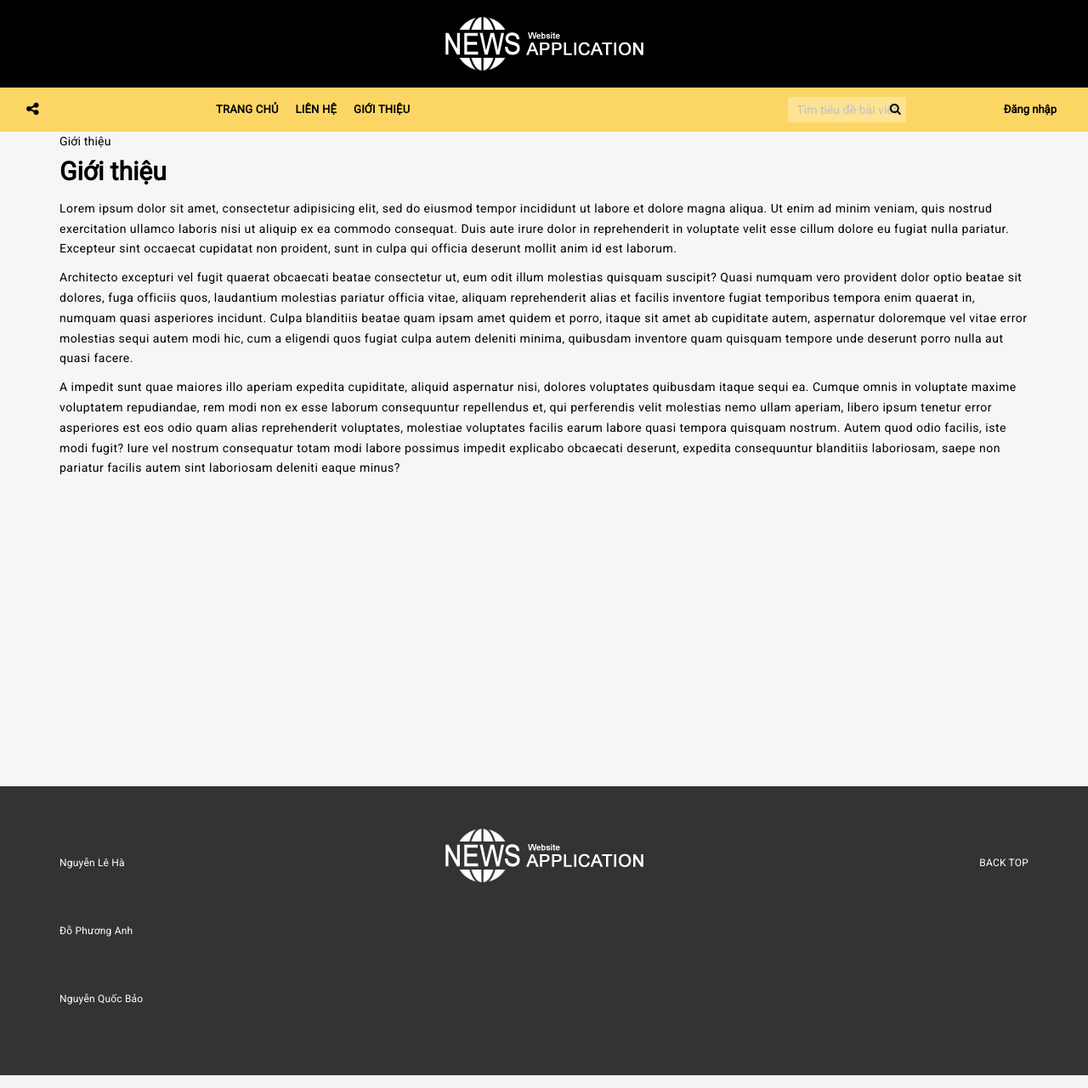
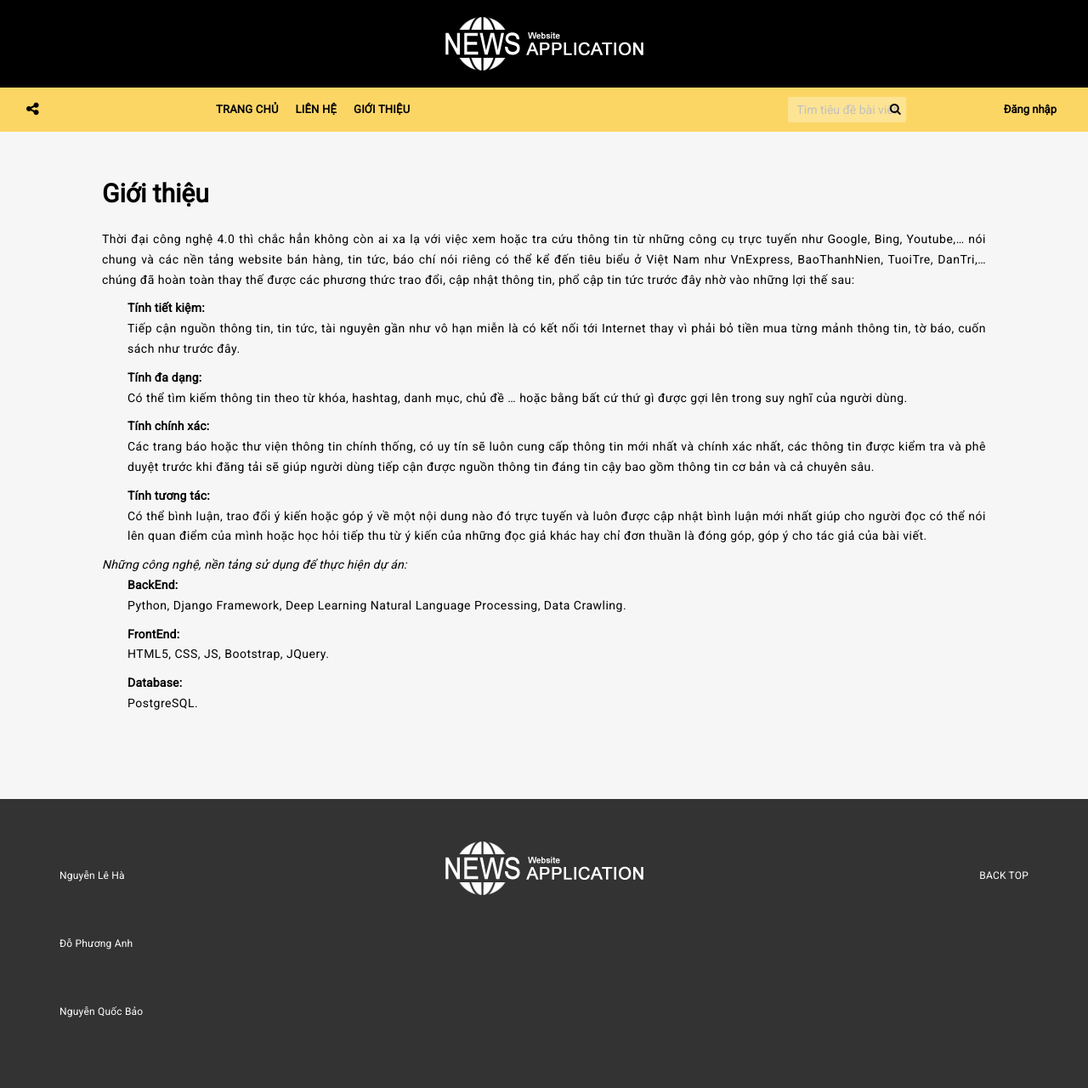
Before and after one commit to sonybao/news_webapp, a Django app: page /about/ in a window 1280 px wide. Shown: the whole page at 85% size. Run offline with Django 3.2, Linux system fonts and the light colour scheme; some libraries are stand-ins or nearby versions.

Commit message:
up fulll

```diff
--- a/NEWS_WEBAPP/forms.py
+++ b/NEWS_WEBAPP/forms.py
@@ -71,7 +71,7 @@ class CommentForm(forms.ModelForm):
 
     class Meta:
         model = Comment
-        fields = ('name', 'body')
+        fields = ('author', 'name', 'body' )
 
 
 class CustomPostForm(forms.ModelForm):
--- a/NEWS_WEBAPP/urls.py
+++ b/NEWS_WEBAPP/urls.py
@@ -35,6 +35,7 @@ urlpatterns = [
                   path('password/', profiles_views.PasswordChange.as_view(), name='changepass'),
                   path('logout/', profiles_views.LogoutSite.as_view(), name='logout'),
                     re_path(r'^ckeditor/', include('ckeditor_uploader.urls')),
-                    path('search', blogs.views.search_bar, name='search'),
+                  path('search', blogs.views.search_bar, name='search'),
+                  path('detailpost/<int:pk>/del_comment', blogs.views.DeleteComment.as_view(), name='delcomment'),
 
               ] + static(settings.MEDIA_URL, document_root=settings.MEDIA_ROOT)
--- a/blogs/models.py
+++ b/blogs/models.py
@@ -22,6 +22,7 @@ class Post(models.Model):
 
 class Comment(models.Model):
     post = models.ForeignKey(Post, related_name="comments", on_delete=models.CASCADE)
+    author = models.ForeignKey(User,related_name="users",on_delete=models.CASCADE,default=None, null=True,blank=True)
     name = models.CharField(max_length=250)
     body = models.TextField()
     date_added = models.DateTimeField(auto_now_add=True)
--- a/blogs/views.py
+++ b/blogs/views.py
@@ -4,6 +4,7 @@ from django.contrib.messages.views import SuccessMessageMixin
 from django.shortcuts import render, redirect
 from django.urls import reverse_lazy
 from django.views.generic import DetailView, CreateView, UpdateView, DeleteView
+from django.urls import reverse
 
 from NEWS_WEBAPP.forms import CommentForm, CustomPostForm
 from blogs.models import Post, Comment
@@ -73,6 +74,9 @@ class DeletePost(DeleteView):
     model = Post
     template_name = 'detail_post.html'
     success_url = reverse_lazy('home')
+    def get_success_url(self):
+        messages.success(self.request, "Xóa bài thành công")
+        return reverse('home')
 
 
 class AddCommentPost(CreateView):
@@ -82,6 +86,7 @@ class AddCommentPost(CreateView):
 
     def form_valid(self, form):
         form.instance.post_id = self.kwargs['pk']
+        form.instance.author = self.request.user
         messages.success(self.request, 'Thêm bình luận thành công')
         return super().form_valid(form)
 
@@ -96,3 +101,12 @@ def search_bar(request):
         return render(request, 'search.html', {'searched': searched,'search_content':search_content})
     else:
         return render(request, 'search.html', {})
+
+class DeleteComment(SuccessMessageMixin, DeleteView):
+    model = Comment
+    template_name = "detail_post.html"
+    fields = ('author', 'name', 'body')
+
+    def get_success_url(self):
+        messages.success(self.request,"Xóa bình luận thành công")
+        return reverse('detailpost', kwargs={'pk': self.object.post.pk})
--- a/static/css1/style.css
+++ b/static/css1/style.css
@@ -936,9 +936,30 @@ textarea{
     padding: 10px;
     text-align: justify;
 }
+.phancmt{
+    width: 100%;
+    display: grid;
+    grid-template-columns: auto auto;
+}
 .phancmt h5{
     margin: 0px;
     margin-top: 15px;
+
+}
+.phancmt > .deleteee{
+    margin: 0px;
+    margin-top: 15px;
+    text-align: right;
+
+}
+.deleteee button{
+    background: none;
+    border: none;
+    font-weight: bold;
+    color: rgb(255, 0, 0);
+}
+.deleteee button i{
+    font-size: 20px;
 }
 .hrrr{
     width: 100%;
--- a/templates/about.html
+++ b/templates/about.html
@@ -1,9 +1,40 @@
 {% extends 'base.html' %}
 {% block content%}
 
-{% block title %}Giới thiệu{% endblock %}
-<h2>Giới thiệu</h2>
+<div style="margin:50px;text-align:justify">
+    <h2 >Giới thiệu</h2>
 
-<p>{% lorem 3 p %}</p>
+<p style="margin-top: 20px;">Thời đại công nghệ 4.0 thì chắc hẳn không còn ai xa lạ với việc xem hoặc tra cứu thông tin từ những công cụ trực tuyến như Google, Bing, Youtube,… nói chung và các nền tảng website bán hàng, tin tức, báo chí nói riêng có thể kể đến tiêu biểu ở Việt Nam như VnExpress, BaoThanhNien, TuoiTre, DanTri,… chúng đã hoàn toàn thay thế được các phương thức trao đổi, cập nhật thông tin, phổ cập tin tức trước đây nhờ vào những lợi thế sau:</p>
+<ul style="margin-left: 30px;">
+    <li style="font-weight: bold;"> Tính tiết kiệm:</li>
+    <p>Tiếp cận nguồn thông tin, tin tức, tài nguyên gần như vô hạn miễn là có kết nối tới Internet thay vì phải bỏ tiền mua từng mảnh thông tin, tờ báo, cuốn sách như trước đây.</p>
+
+    <li style="font-weight: bold;"> Tính đa dạng:</li>
+    <p>Có thể tìm kiếm thông tin theo từ khóa, hashtag, danh mục, chủ đề … hoặc bằng bất cứ thứ gì được gợi lên trong suy nghĩ của người dùng.</p>
+
+    <li style="font-weight: bold;"> Tính chính xác:</li>
+    <p>Các trang báo hoặc thư viện thông tin chính thống, có uy tín sẽ luôn cung cấp thông tin mới nhất và chính xác nhất, các thông tin được kiểm tra và phê duyệt trước khi đăng tải sẽ giúp người dùng tiếp cận được nguồn thông tin đáng tin cậy bao gồm thông tin cơ bản và cả chuyên sâu.</p>
+
+    <li style="font-weight: bold;"> Tính tương tác:</li>
+    <p>Có thể bình luận, trao đổi ý kiến hoặc góp ý về một nội dung nào đó trực tuyến và luôn được cập nhật bình luận mới nhất giúp cho người đọc có thể nói lên quan điểm của mình hoặc học hỏi tiếp thu từ ý kiến của những đọc giả khác hay chỉ đơn thuần là đóng góp, góp ý cho tác giả của bài viết.</p>
+</ul>
+
+
+<i>Những công nghệ, nền tảng sử dụng để thực hiện dự án:</i>
+<ul style="margin-left: 30px;">
+
+    <li style="font-weight: bold;"> BackEnd:</li>
+    <p> Python, Django Framework, Deep Learning Natural Language Processing, Data Crawling.</p>
+
+    <li style="font-weight: bold;"> FrontEnd:</li>
+    <p>HTML5, CSS, JS, Bootstrap, JQuery.</p>
+
+    <li style="font-weight: bold;"> Database:</li>
+    <p>PostgreSQL.</p>
+</ul>
+</div>
+
+
+
 {% endblock %}
 </html>
--- a/templates/add_post.html
+++ b/templates/add_post.html
@@ -1,5 +1,4 @@
 {% extends 'base.html' %}
-{% block title %}Thêm bài viết{% endblock %}
 
 {% block content %}
 <div class="mainprofile row">
--- a/templates/base.html
+++ b/templates/base.html
@@ -29,8 +29,9 @@
         <link href="{% static 'css1/style.css' %}" rel="stylesheet">
         <link href="{% static 'css1/responsive.css' %}" rel="stylesheet">
         <link rel="stylesheet" href="https://stackpath.bootstrapcdn.com/font-awesome/4.7.0/css/font-awesome.min.css">
+        <link rel="stylesheet" href="https://cdnjs.cloudflare.com/ajax/libs/font-awesome/4.7.0/css/font-awesome.min.css">
     {% endblock %}
-    <title>{% block title %}Trang chủ{% endblock %}</title>
+    <title>{% block title %}News website application{% endblock %}</title>
 </head>
 <script>
     var m = document.getElementsByClassName("alert");  // Return an array
@@ -39,7 +40,24 @@
         if (m && m.length) {
             m[0].classList.add('hide');
         }
-    }, 3000);</script>
+    }, 3000);
+    function check() {
+		if (document.getElementById('id_password1').value == document
+				.getElementById('id_password2').value) {
+			document.getElementById('message1').style.cssText = "color: green; font-weight: bold; font-size: 13px; padding-left: 76px"
+			document.getElementById('message2').style.cssText = "color: green; font-weight: bold; font-size: 13px; padding-left: 50px"
+			document.getElementById('message1').innerHTML = "Mật khẩu trùng khớp ";
+			document.getElementById('message2').innerHTML = "Mật khẩu trùng khớp ";
+		} else {
+			document.getElementById('message1').style.cssText = "color: red; font-weight: bold; font-size: 13px; padding-left: 76px"
+			document.getElementById('message2').style.cssText = "color: red; font-weight: bold; font-size: 13px; padding-left: 50px"
+			document.getElementById('message1').innerHTML = "Mật khẩu không khớp";
+			document.getElementById('message2').innerHTML = "Mật khẩu không khớp";
+		}
+	}
+
+
+</script>
 
 <body data-spy="scroll" data-target="#bs-example-navbar-collapse-1">
 
--- a/templates/bio_profile.html
+++ b/templates/bio_profile.html
@@ -1,5 +1,4 @@
 {%  extends 'base.html' %}
-{% block title %}Profile Management{% endblock %}
 
 {% block content %}
     <form method="post" action="">
--- a/templates/edit_profile.html
+++ b/templates/edit_profile.html
@@ -1,5 +1,4 @@
 {%  extends 'base.html' %}
-{% block title %}Profile Management{% endblock %}
 
 {% block content %}
 <div class="mainprofile row">
--- a/templates/profile.html
+++ b/templates/profile.html
@@ -1,5 +1,5 @@
 {%  extends 'base.html' %}
-{% block title %}Profile Management{% endblock %}
+
 
 {% block content %}
 
```
Also changed, not shown: templates/detail_post.html (+22 -0 lines), templates/home.html (+0 -14 lines), blogs.images/z2498044374202_3e3be036001e1d1d4597251846d28786.jpg (added), blogs/migrations/0008_comment_author.py (added).
